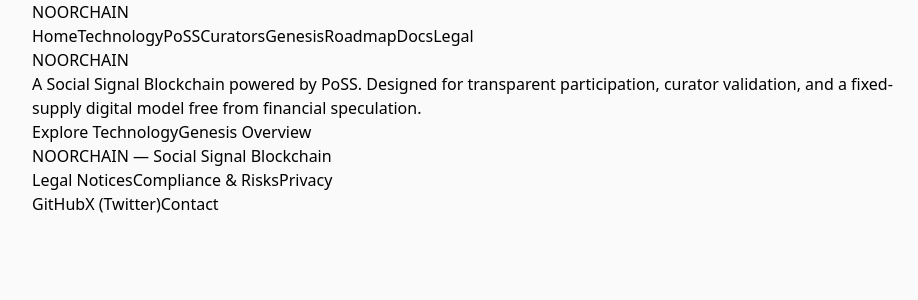
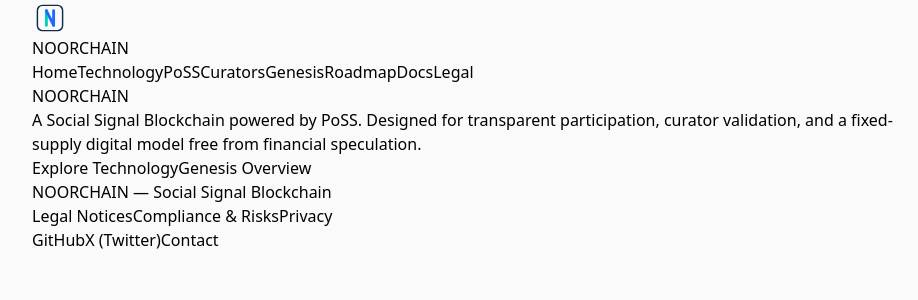
Before and after one commit to noorfinances-eng/noorchain-core, a Next.js app in the folder site/: page / in a window 1280 px wide. Shown: the top 300 px of the page, without its empty margins (174-1092 px from the left). Built offline with nearby package versions, Linux system fonts and the light colour scheme.

Commit message:
Update NavBar.tsx

```diff
--- a/site/components/NavBar.tsx
+++ b/site/components/NavBar.tsx
@@ -1,17 +1,26 @@
 "use client";
 
 import Link from "next/link";
+import Image from "next/image";
 
 export default function NavBar() {
   return (
     <nav className="w-full border-b bg-white">
       <div className="container flex items-center justify-between py-4">
 
-        {/* Minimal temporary logo */}
-        <Link href="/" className="text-xl font-bold tracking-tight">
-          NOORCHAIN
+        {/* Left: Logo + Name */}
+        <Link href="/" className="flex items-center gap-3">
+          <Image
+            src="/logo.svg"
+            alt="NOORCHAIN Logo"
+            width={36}
+            height={36}
+            priority={true}
+          />
+          <span className="text-xl font-bold tracking-tight">NOORCHAIN</span>
         </Link>
 
+        {/* Right: Menu */}
         <div className="flex gap-5 text-sm text-gray-700">
           <Link href="/" className="hover:text-black">Home</Link>
           <Link href="/technology" className="hover:text-black">Technology</Link>
@@ -22,6 +31,7 @@ export default function NavBar() {
           <Link href="/docs" className="hover:text-black">Docs</Link>
           <Link href="/legal" className="hover:text-black">Legal</Link>
         </div>
+
       </div>
     </nav>
   );
```
